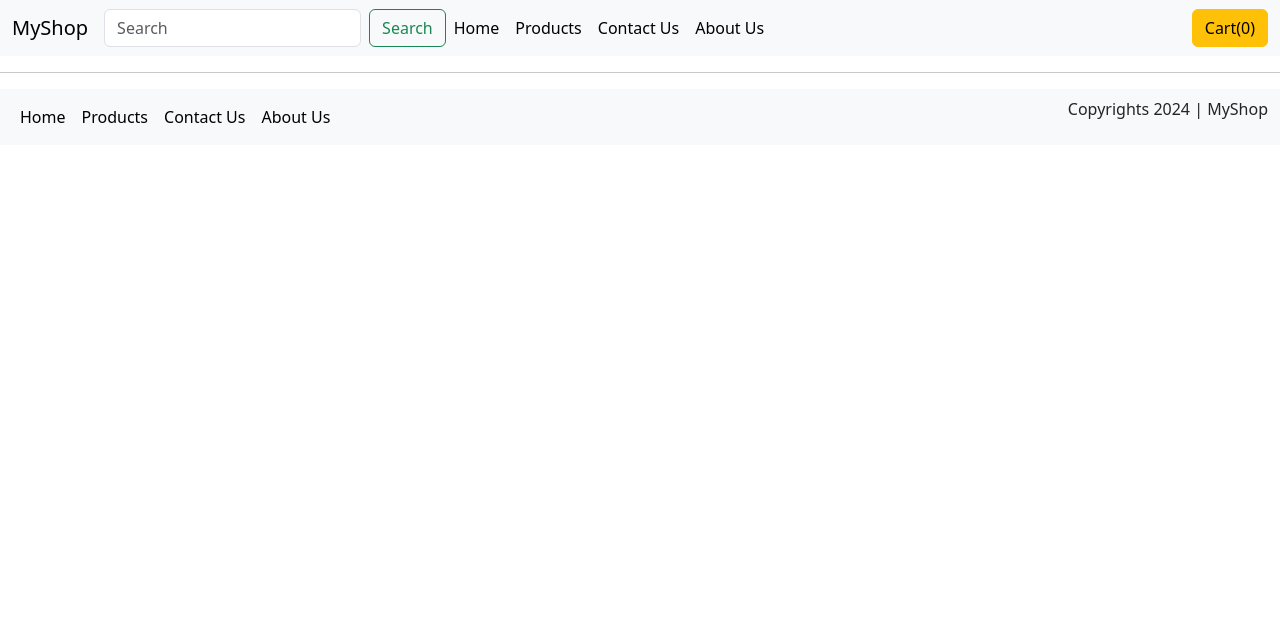
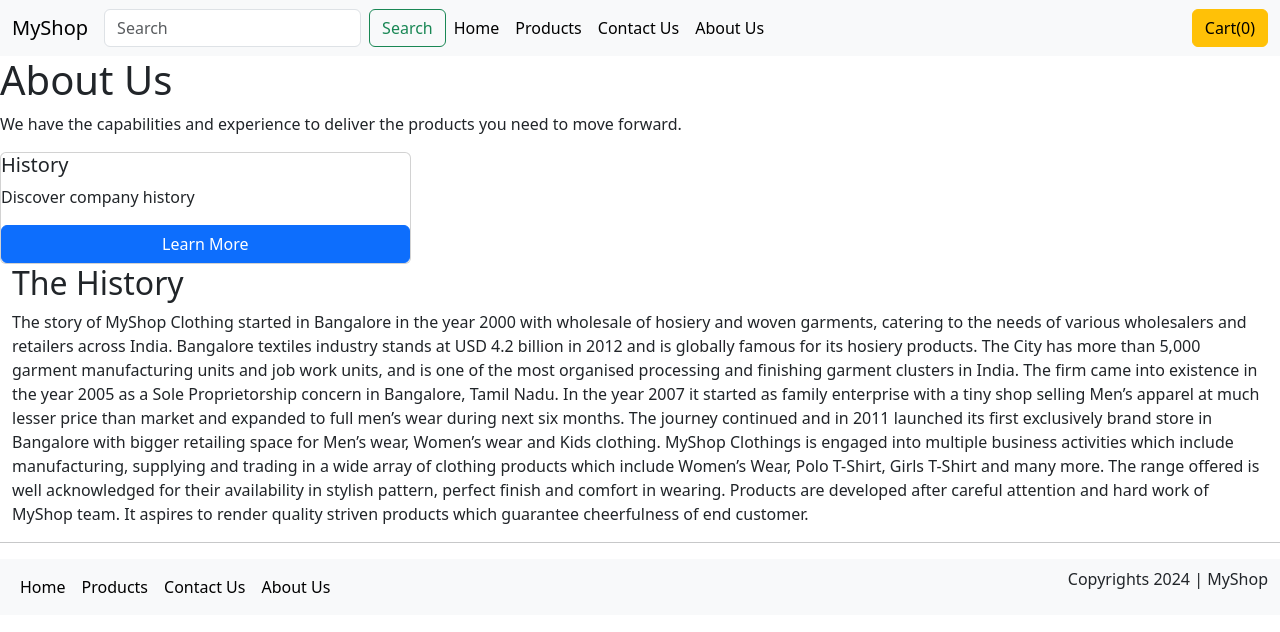
Before and after one commit to Nikilprasaath/my-shop-react-api, a React (Vite) app: page /about-us/history in a window 1280 px wide. Shown: the top 632 px of the page. Built offline with nearby package versions, Linux system fonts and the light colour scheme.

Commit message:
aboutusPage

```diff
--- a/src/components/AboutComponent.tsx
+++ /dev/null
@@ -1,8 +0,0 @@
-
-const AboutComponent = () => {
-    return(
-        <div>About Component</div>
-    )
-}
-
-export default AboutComponent;
--- a/src/layout/FooterComponent.tsx
+++ b/src/layout/FooterComponent.tsx
@@ -20,7 +20,7 @@ const FooterComponent: React.FC = () => {
             <Link className="nav-link active" aria-current="page" to="/contact">Contact Us</Link>
           </li>
           <li className="nav-item">
-            <Link className="nav-link active" aria-current="page" to="/about">About Us</Link>
+            <Link className="nav-link active" aria-current="page" to="/about-us">About Us</Link>
           </li>
         </ul>
         <p>Copyrights {copyrightYear} | {appName}</p>
--- a/src/layout/MenuComponent.tsx
+++ b/src/layout/MenuComponent.tsx
@@ -15,13 +15,13 @@ const MenuComponent = () => {
         navigate("/");
         break;
       case "Product":
-        navigate("/Products");
+        navigate("/products");
         break;
       case "About":
-        navigate("/About");
+        navigate("/about-us");
         break;
       case "Contact":
-        navigate("/Contact");
+        navigate("/contact");
         break;
       default:
         navigate("/");
@@ -86,7 +86,7 @@ const MenuComponent = () => {
                 <Link
                   className="nav-link active"
                   aria-current="page"
-                  to="/about"
+                  to="/about-us"
                 >
                   About Us
                 </Link>
--- /dev/null
+++ b/src/pages/AboutUsPage/AboutUs.tsx
@@ -0,0 +1,26 @@
+import React from 'react';
+import { Link, Outlet} from 'react-router-dom';
+
+// import AboutUsHistory from './AboutUsHistory';
+
+const AboutUs: React.FC = () => {
+  return (
+    <div>
+      <h1>About Us</h1>
+      <p>We have the capabilities and experience to deliver the products you need to move forward.</p>
+      <div className="row">
+        <div className='col-md-4'>
+            <div className='card'>
+                <h5 className='card-title'>History</h5>
+                <p className='card-text'> Discover company history
+                </p>
+                <Link to="/about-us/history" className="btn btn-primary">Learn More</Link>
+            </div>
+        </div>
+      </div>
+      <Outlet></Outlet>
+    </div>
+  );
+};
+
+export default AboutUs;
--- /dev/null
+++ b/src/pages/AboutUsPage/History.tsx
@@ -0,0 +1,31 @@
+import React from 'react';
+
+const History: React.FC = () => {
+    return (
+        <div className='container-fluid'>
+            <h2>The History</h2>
+            <p>
+                The story of MyShop Clothing started in Bangalore in the year 2000
+                 with wholesale of hosiery and woven garments, catering to the needs
+                  of various wholesalers and retailers across India. Bangalore textiles
+                   industry stands at USD 4.2 billion in 2012 and is globally famous for
+                    its hosiery products. The City has more than 5,000 garment manufacturing
+                     units and job work units, and is one of the most organised processing
+                      and finishing garment clusters in India. The firm came into existence
+                       in the year 2005 as a Sole Proprietorship concern in Bangalore, Tamil Nadu.
+                        In the year 2007 it started as family enterprise with a tiny shop selling
+                         Men’s apparel at much lesser price than market and expanded to full men’s wear
+                          during next six months. The journey continued and in 2011 launched its first
+                           exclusively brand store in Bangalore with bigger retailing space for Men’s wear,
+                            Women’s wear and Kids clothing. MyShop Clothings is engaged into multiple business
+                             activities which include manufacturing, supplying and trading in a wide array of
+                              clothing products which include Women’s Wear, Polo T-Shirt, Girls T-Shirt and many more.
+                               The range offered is well acknowledged for their availability in stylish pattern,
+                                perfect finish and comfort in wearing. Products are developed after careful attention
+                                 and hard work of MyShop team. It aspires to render quality striven products which
+                                  guarantee cheerfulness of end customer.</p>
+        </div>
+    );
+};
+
+export default History;
--- a/src/routes/MainRoutes.tsx
+++ b/src/routes/MainRoutes.tsx
@@ -4,7 +4,8 @@ import { Suspense, lazy } from "react";
 import HomeComponent from "../components/HomeComponent"
 import ProductsPage from "../pages/ProductsPage/ProductsPage.tsx"
 import ContactComponent from "../components/ContactComponent"
-import AboutComponent from "../components/AboutComponent"
+import AboutUs from "../pages/AboutUsPage/AboutUs.tsx"
+import History from "../pages/AboutUsPage/History.tsx";
 
 const MainRoutes = () => {
     return (
@@ -18,10 +19,13 @@ const MainRoutes = () => {
       >
 
         <Routes>
-          <Route path='/' element={<HomeComponent/>}></Route>
-          <Route path='/Products' element={<ProductsPage/>}></Route>
-          <Route path='/Contact' element={<ContactComponent/>}></Route>
-          <Route path='/About' element={<AboutComponent/>}></Route>
+          <Route path='/' element={<HomeComponent />} />
+          <Route path='/Products' element={<ProductsPage />} />
+          <Route path='/Contact' element={<ContactComponent />} />
+          <Route path='/about-us' element={<AboutUs />}>
+            <Route path='history' element={<History />} />
+          </Route>
+
         </Routes>
       </Suspense>
     );
```
